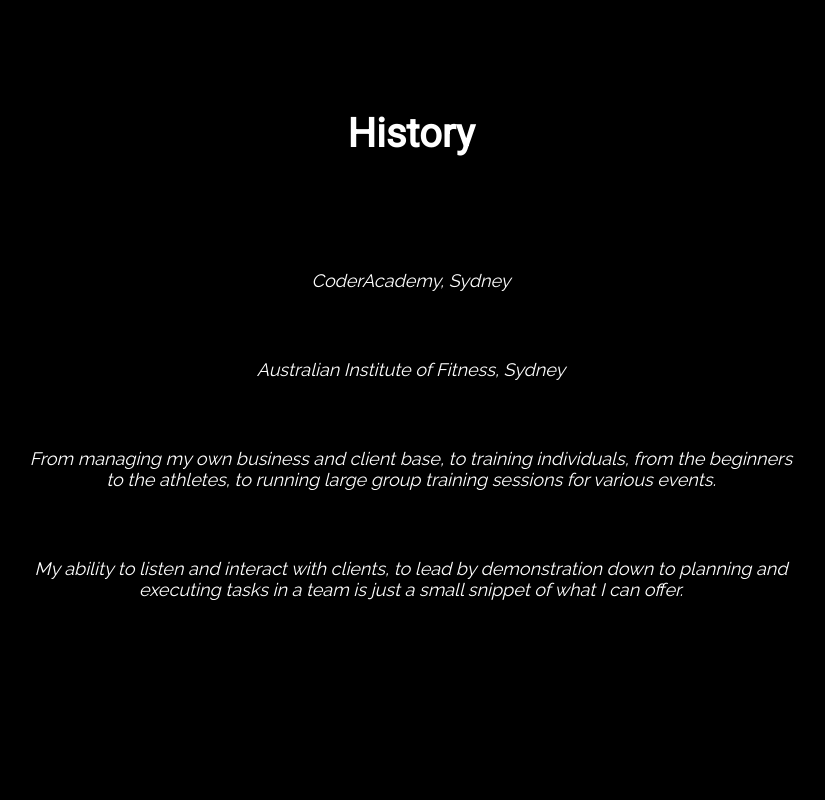
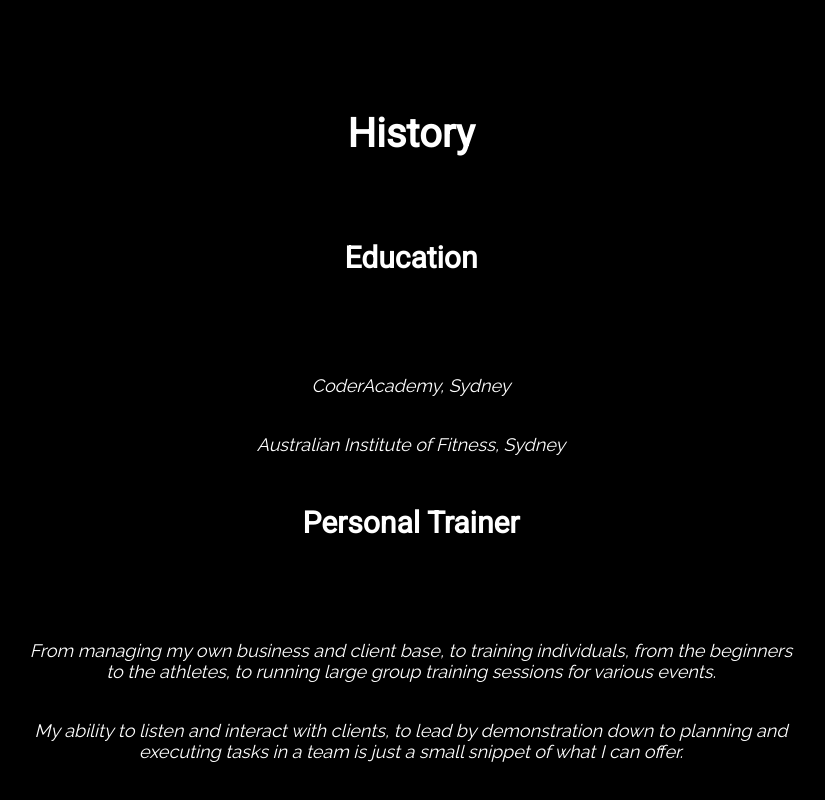
Before and after one commit to moralesn1/original_portfolio, a plain HTML site: page index.html in a window 1280 px wide. Shown: the part 3043-3843 px from the top of the page, without its empty margins (229-1054 px from the left). Drawn offline with Linux system fonts and the light colour scheme.

Commit message:
update css for #history div, add job title

```diff
--- a/index.html
+++ b/index.html
@@ -89,12 +89,14 @@
                                 <td><i>2018 - 2019</i></td>
                             </tr>
                         </table> -->
+                        <h3>Education</h3>
                         <p><i>
                             CoderAcademy, Sydney
                         </i></p>
                         <p><i>
                             Australian Institute of Fitness, Sydney
                         </i></p>
+                        <h3>Personal Trainer</h3>
                         <p><i>
                             From managing my own business and client base, to training individuals, from the beginners to the  athletes,
                             to running large group training sessions for various events.
--- a/style.css
+++ b/style.css
@@ -141,16 +141,22 @@ img {
 
 }
 #history {
-    height: 500px;
+    height: auto;
     margin-top: 200px;
     padding-top: 100px;
     padding-left: 40px;
     padding-right: 40px;
 
 }
+
+#history h3 {
+    padding-top: 20px;
+}
 #history p {
-    padding-top: 50px;
+    padding-top: 20px;
 }
+
+
 
 .projectimg img{
     background-color: black;
```
Also changed, not shown: 1 other file.
